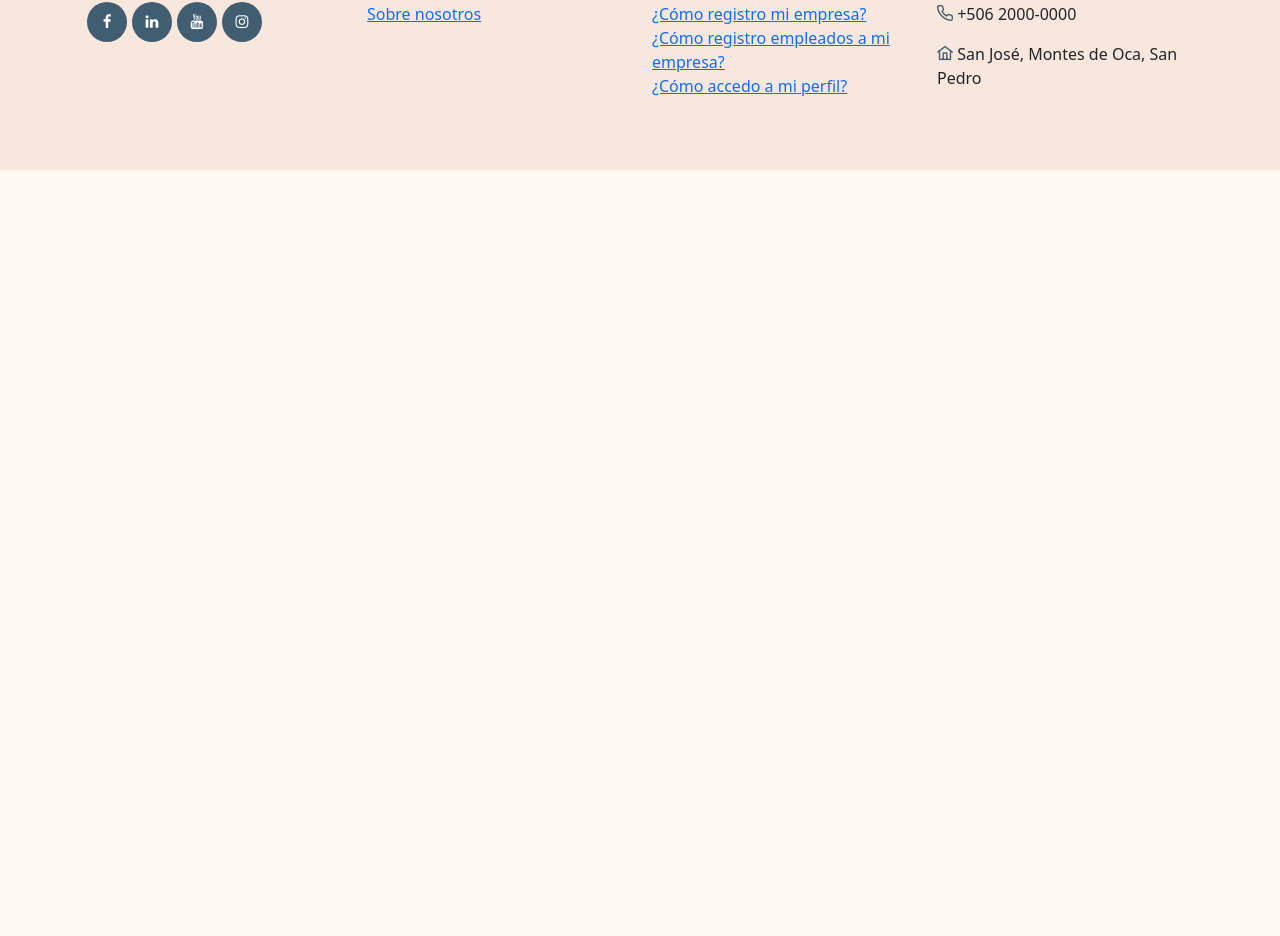
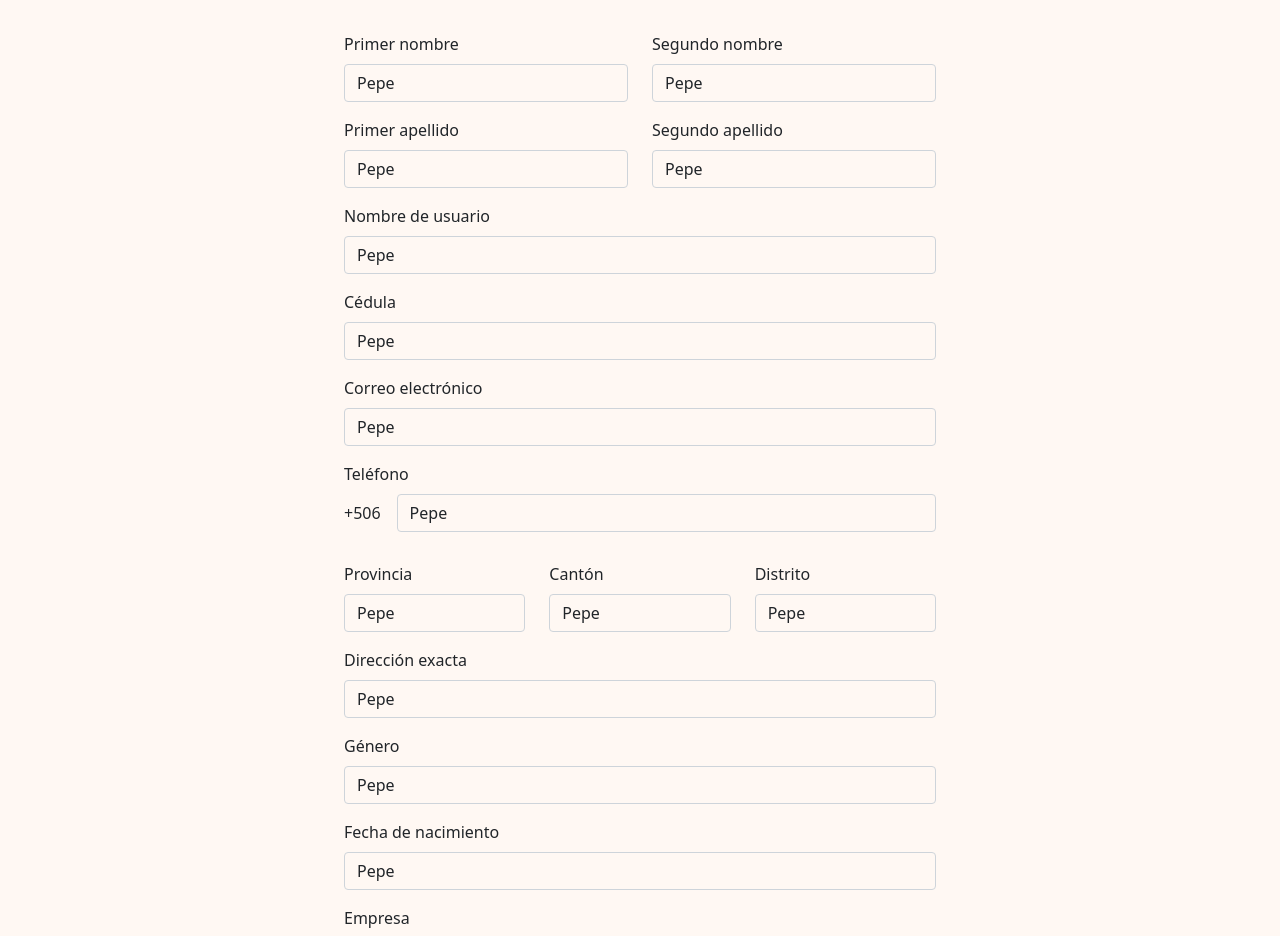
Before and after one commit to braunnymadrigal/Infinipay-CO, a Vue app in the folder front-end/: page /MyProfile in a window 1280 px wide. Shown: the part 78-1014 px from the top of the page. Before the commit the page ends 800 px from the top, so only its background shows below. Built offline with nearby package versions, Linux system fonts and the light colour scheme.

Commit message:
html del componente perfil listo

```diff
--- a/front-end/src/components/MyProfile.vue
+++ b/front-end/src/components/MyProfile.vue
@@ -1,6 +1,264 @@
 <template>
-    <div>
+  <div class="card p-4 mx-auto bg-transparent border-0 w-50" >
+    <h1
+      class="text-center font-weight-bold"
+      style="color: #405D72">
+      Mi perfil
+    </h1>
 
+    <form @submit.prevent="submitForm">
+      <div class="row mb-3 justify-content-center" style="margin-top: 30px;">
+        <div class="col-md-6 col-lg-6">
+          <label
+            for="firstName"
+            class="form-label">
+            Primer nombre
+          </label>
+          <input
+            class="form-control bg-transparent"
+            type="text"
+            id="firstName"
+            v-model="user.userId"
+            readonly
+          >
+        </div>
+        <div class="col-md-6 col-lg-6">
+          <label
+            for="secondName"
+            class="form-label">
+            Segundo nombre
+          </label>
+          <input
+            class="form-control bg-transparent"
+            type="text"
+            id="secondName"
+            v-model="user.userId"
+            readonly
+          >
+        </div>
+      </div>
+
+      <div class="row mb-3 justify-content-center">
+        <div class="col-md-6 col-lg-6">
+          <label
+            for="firstLastName"
+            class="form-label">
+            Primer apellido
+          </label>
+          <input
+            class="form-control bg-transparent"
+            type="text"
+            id="fistLastName"
+            v-model="user.userId"
+            readonly
+          >
+        </div>
+        <div class="col-md-6 col-lg-6">
+          <label
+            for="secondLastName"
+            class="form-label">
+            Segundo apellido
+          </label>
+          <input
+            class="form-control bg-transparent"
+            type="text"
+            id="secondLastName"
+            v-model="user.userId"
+            readonly
+          >
+        </div>
+      </div>
+
+      <div class="mb-3">
+        <label
+          for="username"
+          class="form-label">
+          Nombre de usuario
+        </label>
+        <input
+          class="form-control bg-transparent"
+          type="text"
+          id="username"
+          v-model="user.userId"
+          readonly
+        >
+      </div>
+
+      <div class="mb-3">
+        <label
+          for="identityDocument"
+          class="form-label">
+          Cédula
+        </label>
+        <input
+          class="form-control bg-transparent"
+          type="text"
+          id="identityDocument"
+          v-model="user.userId"
+          readonly
+        >
+      </div>
+
+      <div class="mb-3">
+        <label
+          for="email"
+          class="form-label">
+          Correo electrónico
+        </label>
+        <input
+          class="form-control bg-transparent"
+          type="text"
+          id="email"
+          v-model="user.userId"
+          readonly
+        >
+      </div>
+
+      <div class="mb-3">
+        <label
+          for="phoneNumber"
+          class="form-label">
+          Teléfono
+        </label>
+        <div class="d-flex align-items-center mb-2">
+          <div class="me-3 text-start">+506</div>
+          <input
+            class="form-control bg-transparent"
+            type="text"
+            id="phoneNumber"
+            v-model="user.userId"
+            readonly
+          >
+        </div>
+      </div>
+
+      <div class="row mb-3 justify-content-center" style="margin-top: 30px;">
+        <div class="col-md-4 col-lg-4">
+          <label
+            for="province"
+            class="form-label">
+            Provincia
+          </label>
+          <input
+            class="form-control bg-transparent"
+            type="text"
+            id="province"
+            v-model="user.userId"
+            readonly
+          >
+        </div>
+        <div class="col-md-4 col-lg-4">
+          <label
+            for="canton"
+            class="form-label">
+            Cantón
+          </label>
+          <input
+            class="form-control bg-transparent"
+            type="text"
+            id="canton"
+            v-model="user.userId"
+            readonly
+          >
+        </div>
+        <div class="col-md-4 col-lg-4">
+          <label
+            for="district"
+            class="form-label">
+            Distrito
+          </label>
+          <input
+            class="form-control bg-transparent"
+            type="text"
+            id="district"
+            v-model="user.userId"
+            readonly
+          >
+        </div>
+      </div>
+
+      <div class="mb-3">
+        <label
+          for="exactAddress"
+          class="form-label">
+          Dirección exacta
+        </label>
+        <input
+          class="form-control bg-transparent"
+          type="text"
+          id="exactAddress"
+          v-model="user.userId"
+          readonly
+        >
+      </div>
+
+      <div class="mb-3">
+        <label
+          for="gender"
+          class="form-label">
+          Género
+        </label>
+        <input
+          class="form-control bg-transparent"
+          type="text"
+          id="gender"
+          v-model="user.userId"
+          readonly
+        >
+      </div>
+
+      <div class="mb-3">
+        <label
+          for="birthDate"
+          class="form-label">
+          Fecha de nacimiento
+        </label>
+        <input
+          class="form-control bg-transparent"
+          type="text"
+          id="birthDate"
+          v-model="user.userId"
+          readonly
+        >
+      </div>
+
+      <div class="mb-3">
+        <label
+          for="companyName"
+          class="form-label">
+          Empresa
+        </label>
+        <input
+          class="form-control bg-transparent"
+          type="text"
+          id="companyName"
+          v-model="user.userId"
+          readonly
+        >
+      </div>
+
+      <div class="mb-3">
+        <label
+          for="companyRole"
+          class="form-label">
+          Rol dentro de la empresa
+        </label>
+        <input
+          class="form-control bg-transparent"
+          type="text"
+          id="companyRole"
+          v-model="user.userId"
+          readonly
+        >
+      </div>
+
+      <div class="my-5" style="text-align: center;">
+        <button type="submit" class="btn btn-dark btn-round"
+        style="background-color: #405D72; border-color: #2b3f4e;">
+          Editar
+        </button>
+      </div>
+    </form>
   </div>
 
   <MainFooter/>
@@ -14,7 +272,7 @@ export default {
   },
   data() {
     return {
-        user: { userId: "", userPassword: "" },
+      user: { userId: "Pepe", userPassword: "" },
     };
   },
   methods: {
@@ -25,6 +283,6 @@ export default {
 };
 </script>
 
-<style lang="scss" scoped>
-
+<style>
+  @import '../assets/css/HeaderFooter.css';
 </style>
```
Also changed, not shown: front-end/src/components/LoginUser.vue (indentation only). Lines whose indentation alone changed are shown as unchanged.
